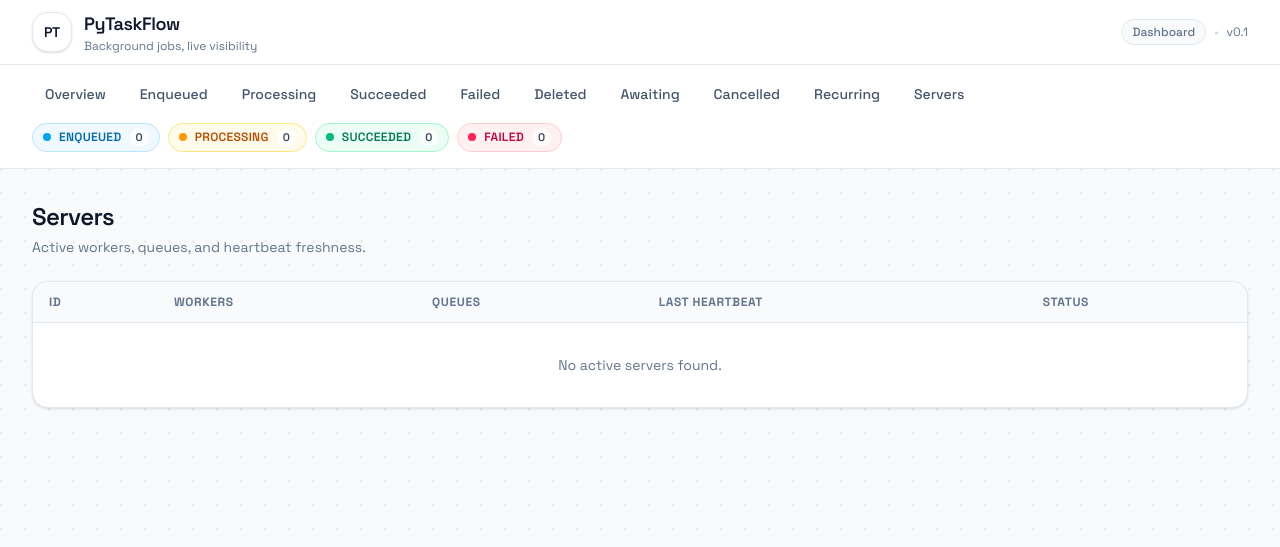
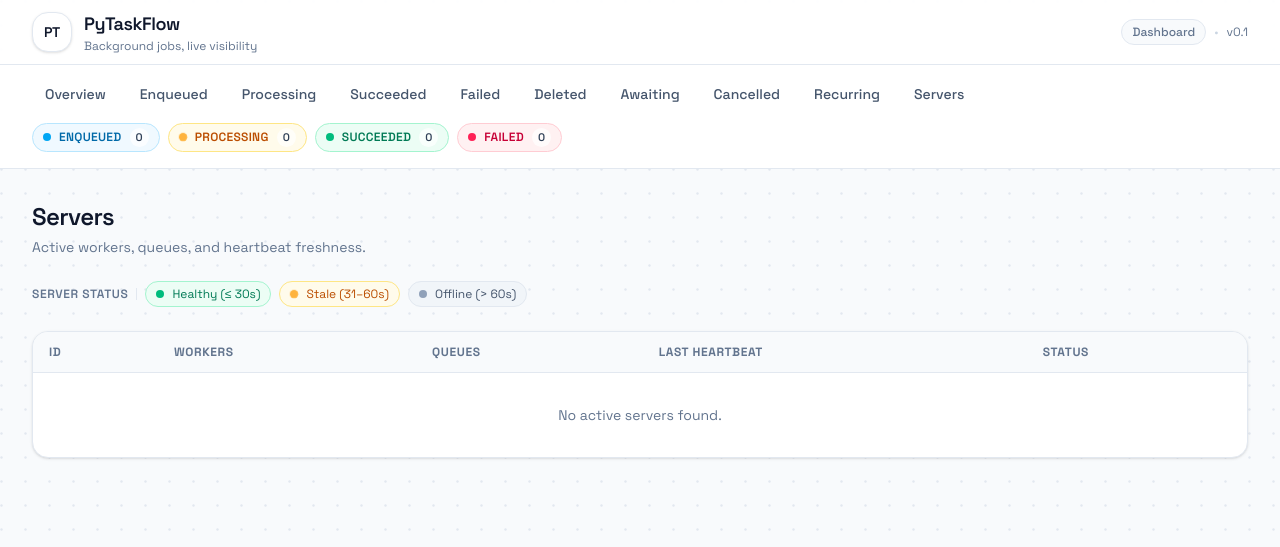
Before and after one commit to alti3/PyTaskFlow, a Python web app: template pytaskflow/dashboard/templates/servers.html.j2 in a window 1280 px wide. Shown: the top 547 px of the page. Run offline with Jinja, Linux system fonts and the light colour scheme; the template is opened without the code that fills it, so the values that code supplies are empty.

Commit message:
Implement server status annotation and enhance UI with processing animations
- Added a method to annotate server status based on heartbeat timestamps, categorizing them as healthy, stale, or offline.
- Updated the servers template to utilize the new server status annotations for improved clarity.
- Introduced CSS animations for processing states to enhance visual feedback in the dashboard.
- Updated various templates to incorporate the new processing pulse animation for job states, improving user experience.

```diff
--- a/pytaskflow/dashboard/static/css/pytaskflow.css
+++ b/pytaskflow/dashboard/static/css/pytaskflow.css
@@ -21,3 +21,22 @@ pre code {
     background: transparent;
     padding: 0;
 }
+
+.processing-pulse {
+    animation: processingPulse 1.6s ease-in-out infinite;
+}
+
+@keyframes processingPulse {
+    0% {
+        transform: scale(1);
+        opacity: 0.7;
+    }
+    50% {
+        transform: scale(1.35);
+        opacity: 1;
+    }
+    100% {
+        transform: scale(1);
+        opacity: 0.7;
+    }
+}
--- a/pytaskflow/dashboard/templates/_layout.html.j2
+++ b/pytaskflow/dashboard/templates/_layout.html.j2
@@ -78,7 +78,7 @@
                     <div class="flex flex-wrap items-center gap-2 pb-4 text-xs">
                         {% set summary = [
                             ("Enqueued", "enqueued", "border-sky-200 bg-sky-50 text-sky-700", "bg-sky-500"),
-                            ("Processing", "processing", "border-amber-200 bg-amber-50 text-amber-700", "bg-amber-500"),
+                            ("Processing", "processing", "border-amber-200 bg-amber-50 text-amber-700", "bg-amber-500 processing-pulse"),
                             ("Succeeded", "succeeded", "border-emerald-200 bg-emerald-50 text-emerald-700", "bg-emerald-500"),
                             ("Failed", "failed", "border-rose-200 bg-rose-50 text-rose-700", "bg-rose-500"),
                         ] %}
--- a/pytaskflow/dashboard/templates/_macros.html.j2
+++ b/pytaskflow/dashboard/templates/_macros.html.j2
@@ -8,7 +8,7 @@
     {% set dot_classes = "bg-rose-500" %}
 {% elif state == "processing" %}
     {% set badge_classes = "border-amber-200 bg-amber-50 text-amber-700" %}
-    {% set dot_classes = "bg-amber-500" %}
+    {% set dot_classes = "bg-amber-500 processing-pulse" %}
 {% elif state == "enqueued" %}
     {% set badge_classes = "border-sky-200 bg-sky-50 text-sky-700" %}
     {% set dot_classes = "bg-sky-500" %}
--- a/pytaskflow/dashboard/templates/index.html.j2
+++ b/pytaskflow/dashboard/templates/index.html.j2
@@ -20,11 +20,12 @@
     {% for state, count in stats.items() %}
     {% set state_key = state | lower %}
     {% set accent_class = state_accents.get(state_key, "bg-slate-400") %}
+    {% set pulse_class = "processing-pulse" if state_key == "processing" else "" %}
     <div class="rounded-2xl border border-slate-200 bg-white p-5 shadow-sm transition hover:-translate-y-0.5 hover:shadow-md">
         <div class="flex items-center justify-between">
             <p class="text-sm font-medium text-slate-500 capitalize">{{ state }}</p>
             <span class="inline-flex items-center gap-2 rounded-full border border-slate-200 bg-slate-50 px-2.5 py-1 text-xs font-semibold text-slate-600">
-                <span class="h-2 w-2 rounded-full {{ accent_class }}"></span>
+                <span class="h-2 w-2 rounded-full {{ accent_class }} {{ pulse_class }}"></span>
                 State
             </span>
         </div>
--- a/pytaskflow/dashboard/templates/servers.html.j2
+++ b/pytaskflow/dashboard/templates/servers.html.j2
@@ -4,6 +4,19 @@
     <div class="mb-6 space-y-1">
         <h1 class="text-2xl font-semibold tracking-tight">Servers</h1>
         <p class="text-sm text-slate-500">Active workers, queues, and heartbeat freshness.</p>
+    </div>
+    <div class="mb-6 flex flex-wrap items-center gap-2 text-xs">
+        <span class="text-xs font-semibold uppercase tracking-wider text-slate-500">Server status</span>
+        <span class="h-3 w-px bg-slate-200"></span>
+        <span class="inline-flex items-center gap-2 rounded-full border border-emerald-200 bg-emerald-50 px-2.5 py-1 text-emerald-700">
+            <span class="h-2 w-2 rounded-full bg-emerald-500"></span>Healthy (≤ 30s)
+        </span>
+        <span class="inline-flex items-center gap-2 rounded-full border border-amber-200 bg-amber-50 px-2.5 py-1 text-amber-700">
+            <span class="h-2 w-2 rounded-full bg-amber-500 processing-pulse"></span>Stale (31–60s)
+        </span>
+        <span class="inline-flex items-center gap-2 rounded-full border border-slate-200 bg-slate-100 px-2.5 py-1 text-slate-600">
+            <span class="h-2 w-2 rounded-full bg-slate-400"></span>Offline (&gt; 60s)
+        </span>
     </div>
 
     <div class="overflow-hidden rounded-2xl border border-slate-200 bg-white shadow-sm">
@@ -20,11 +33,19 @@
                 </thead>
                 <tbody class="divide-y divide-slate-100">
                     {% if servers %}
+                        {% set status_styles = {
+                            "healthy": ("border-emerald-200", "bg-emerald-50 text-emerald-700", "bg-emerald-500", "Healthy"),
+                            "stale": ("border-amber-200", "bg-amber-50 text-amber-700", "bg-amber-500 processing-pulse", "Stale"),
+                            "offline": ("border-slate-200", "bg-slate-100 text-slate-600", "bg-slate-400", "Offline"),
+                            "unknown": ("border-slate-200", "bg-slate-50 text-slate-600", "bg-slate-400", "Unknown"),
+                        } %}
                         {% for server in servers %}
+                            {% set status_key = server.status | default("unknown") %}
+                            {% set style = status_styles.get(status_key, status_styles["unknown"]) %}
                             <tr class="transition hover:bg-slate-50">
-                                <td class="border-l-4 border-emerald-200 px-4 py-3 text-xs font-medium text-slate-500">
+                                <td class="border-l-4 {{ style[0] }} px-4 py-3 text-xs font-medium text-slate-500">
                                     <span class="inline-flex items-center gap-2">
-                                        <span class="h-2 w-2 rounded-full bg-emerald-500"></span>
+                                        <span class="h-2 w-2 rounded-full {{ style[2] }}"></span>
                                         {{ server.id }}
                                     </span>
                                 </td>
@@ -32,7 +53,10 @@
                                 <td class="px-4 py-3 text-sm text-slate-600">{{ server.queues | join(", ") }}</td>
                                 <td class="px-4 py-3 text-sm text-slate-600">{{ server.last_heartbeat }}</td>
                                 <td class="px-4 py-3">
-                                    <span class="inline-flex items-center rounded-full border border-emerald-200 bg-emerald-50 px-2.5 py-1 text-xs font-semibold text-emerald-700">Active</span>
+                                    <span class="inline-flex items-center gap-2 rounded-full border px-2.5 py-1 text-xs font-semibold {{ style[1] }}">
+                                        <span class="h-2 w-2 rounded-full {{ style[2] }}"></span>
+                                        {{ style[3] }}
+                                    </span>
                                 </td>
                             </tr>
                         {% endfor %}
```
Also changed, not shown: pytaskflow/dashboard/controllers/core.py (+29 -1 lines), pytaskflow/dashboard/templates/job_details.html.j2 (+8 -1 lines), pytaskflow/dashboard/templates/jobs_list.html.j2 (+8 -1 lines), pytaskflow/dashboard/templates/recurring.html.j2 (+25 -0 lines).
